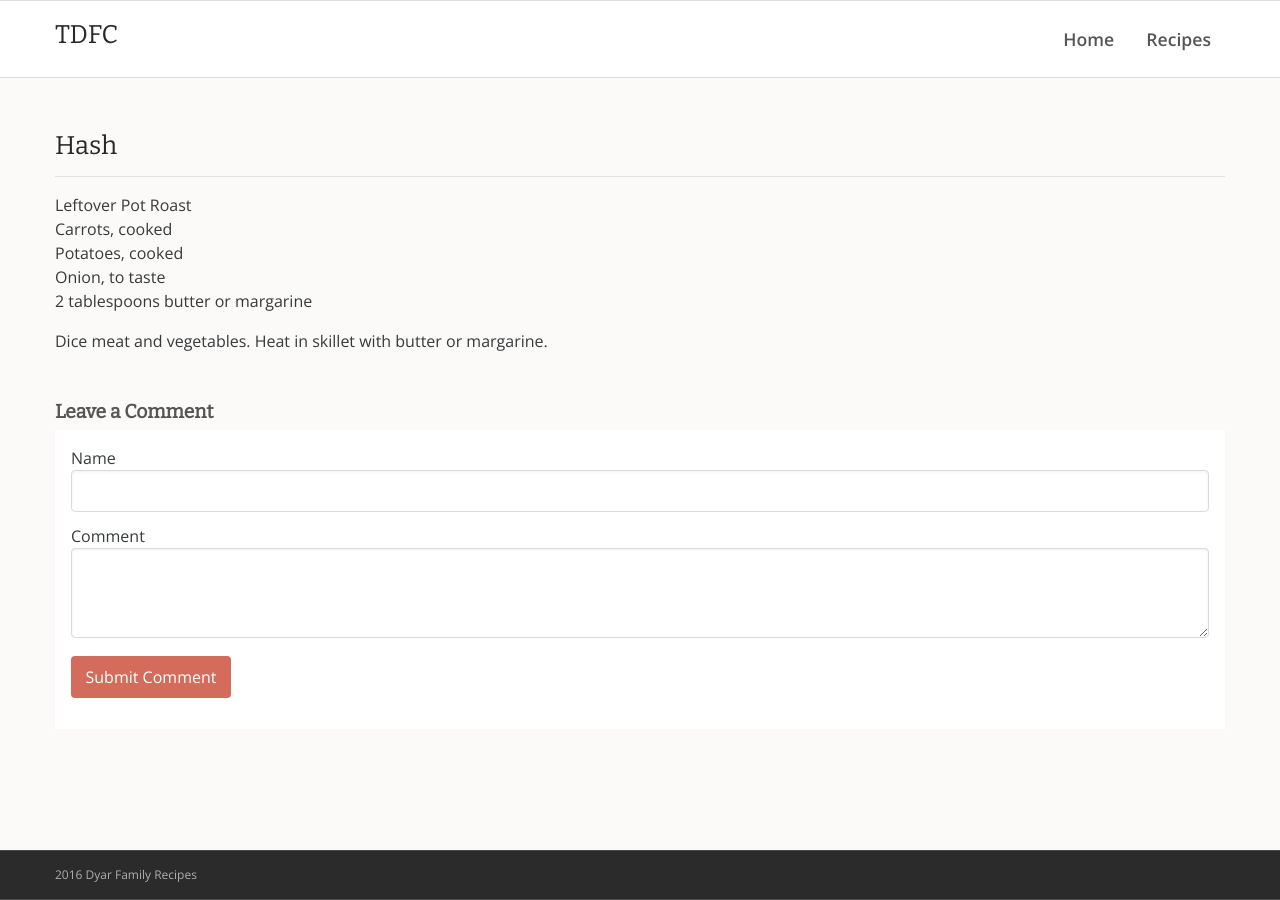
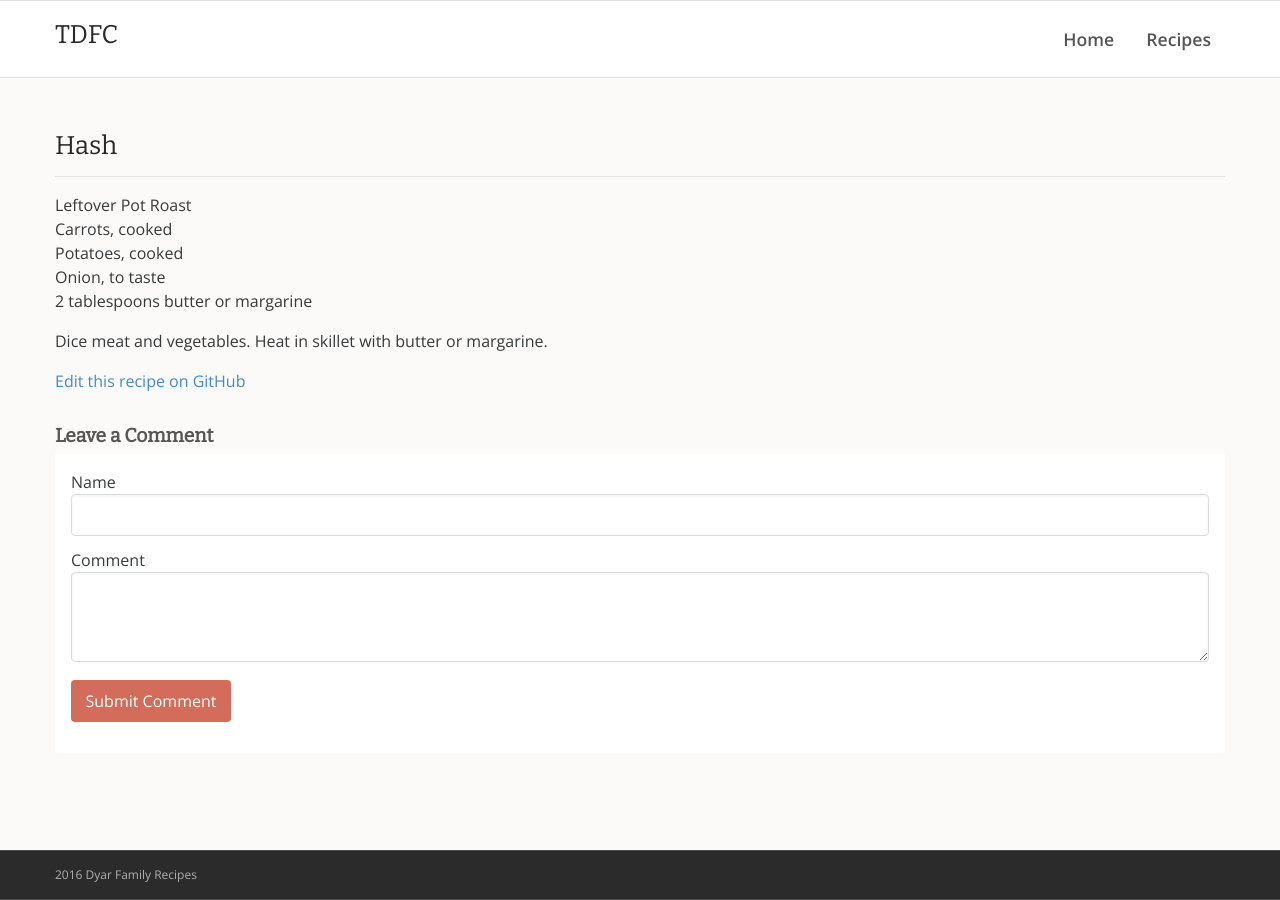
Before and after one commit to rdyar/tdfc, a Jekyll site: the page built from _main-courses/hash.md, in a window 1280 px wide. Built offline with Jekyll 4.4.1, drawn with Linux system fonts in a browser that asks for light colours.

Commit message:
edit on gh link

```diff
--- a/_layouts/recipes.html
+++ b/_layouts/recipes.html
@@ -5,6 +5,7 @@
 <h1 class="pad-top">{{page.title}}</h1>
 <hr>
 {{ content }}
+<a href="https://github.com/rdyar/tdfc/tree/gh-pages/{{ page.relative_path }}">Edit this recipe on GitHub</a>
 {% include post_comments.html %}
 </div>
 </section>
```
